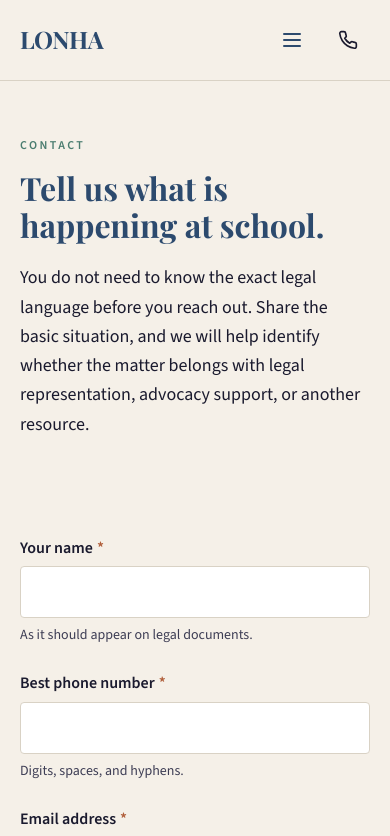
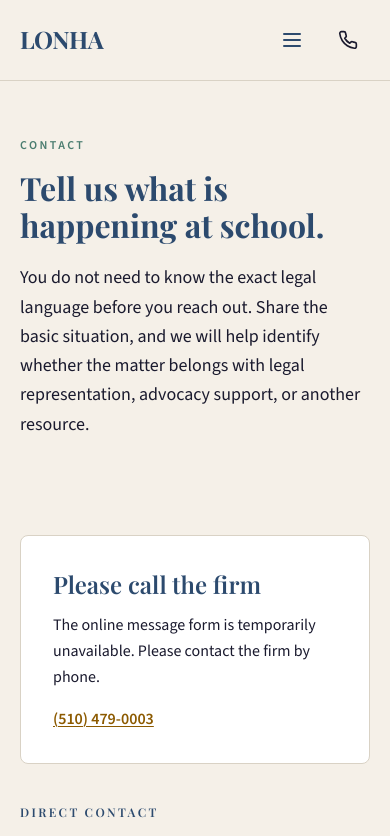
Before and after one commit to marchitectsio/lonha-website, a Next.js app: page /contact in a window 390 px wide. Shown: the top 836 px of the page. Built offline with nearby package versions, Linux system fonts and the light colour scheme.

Commit message:
Show honest phone fallback until contact webhook is configured

```diff
--- a/app/(en)/contact/page.tsx
+++ b/app/(en)/contact/page.tsx
@@ -58,7 +58,7 @@ export default function ContactPage() {
         <div className="container-x grid gap-10 lg:grid-cols-[1.5fr_1fr] lg:gap-16">
           <div>
             <h2 className="sr-only">Contact form</h2>
-            <ContactForm locale="en" />
+            <ContactForm locale="en" acceptingMessages={Boolean(process.env.CONTACT_WEBHOOK_URL)} />
           </div>
 
           <aside id="contact-direct" aria-labelledby="contact-info" className="space-y-8">
--- a/app/(es)/es/contacto/page.tsx
+++ b/app/(es)/es/contacto/page.tsx
@@ -54,7 +54,7 @@ export default function ContactPageEs() {
         <div className="container-x grid gap-10 lg:grid-cols-[1.5fr_1fr] lg:gap-16">
           <div>
             <h2 className="sr-only">Formulario de contacto</h2>
-            <ContactForm locale="es" />
+            <ContactForm locale="es" acceptingMessages={Boolean(process.env.CONTACT_WEBHOOK_URL)} />
           </div>
 
           <aside id="contact-direct" aria-labelledby="contact-info" className="space-y-8">
--- a/components/ContactForm.tsx
+++ b/components/ContactForm.tsx
@@ -73,9 +73,9 @@ const COPY = {
   },
 } as const;
 
-type Props = { locale: Locale };
+type Props = { locale: Locale; acceptingMessages?: boolean };
 
-export default function ContactForm({ locale }: Props) {
+export default function ContactForm({ locale, acceptingMessages = true }: Props) {
   const copy = COPY[locale];
   const [errors, setErrors] = useState<Errors>({});
   const [submitting, setSubmitting] = useState(false);
@@ -135,6 +135,26 @@ export default function ContactForm({ locale }: Props) {
     } finally {
       setSubmitting(false);
     }
+  }
+
+  if (!acceptingMessages) {
+    return (
+      <div className="card bg-[color:var(--surface-raised)]" role="status">
+        <h2 className="font-serif text-[color:var(--brand-primary)] text-2xl font-semibold mb-3">
+          {locale === "es" ? "Contáctenos por teléfono" : "Please call the firm"}
+        </h2>
+        <p className="leading-relaxed text-[color:var(--text-primary)]">
+          {locale === "es"
+            ? "El formulario de mensajes no está disponible temporalmente. Llame para comunicarse con el bufete."
+            : "The online message form is temporarily unavailable. Please contact the firm by phone."}
+        </p>
+        <p className="mt-4">
+          <a className="text-[color:var(--link)] font-semibold underline" href="tel:+15104790003">
+            (510) 479-0003
+          </a>
+        </p>
+      </div>
+    );
   }
 
   if (submitted) {
```
